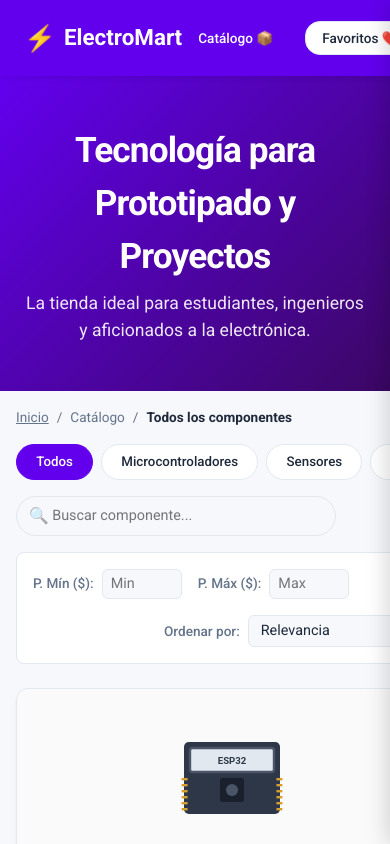
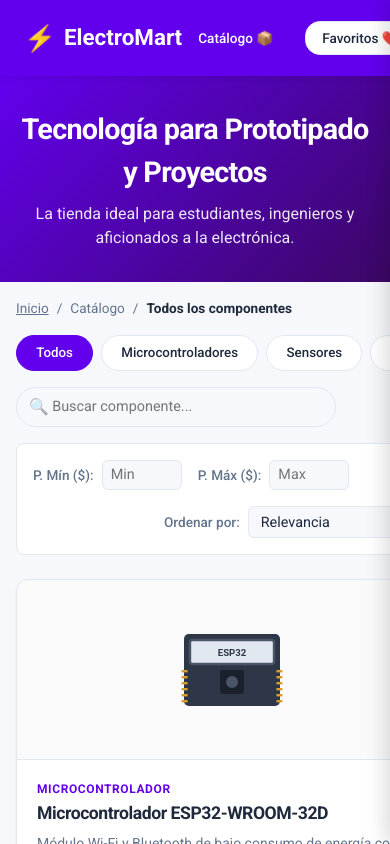
Before and after one commit to aadrian56/Tienda-de-tecnologia, a Next.js app: page / in a window 390 px wide. Shown: the top 844 px of the page. Built offline with nearby package versions, Linux system fonts and the light colour scheme.

Commit message:
Responsive
Actualizando

```diff
--- a/src/app/globals.css
+++ b/src/app/globals.css
@@ -126,7 +126,7 @@
   display: flex;
   justify-content: space-between;
   align-items: center;
-  max-width: 1200px;
+  max-width: 100%; /* Changed to 100% for full fluid width */
   margin: 0 auto;
   width: 100%;
 }
@@ -183,8 +183,14 @@
 .hero {
   background: linear-gradient(135deg, var(--primary) 0%, #3b0764 100%);
   color: white;
-  padding: 3rem 1.5rem;
+  padding: 2rem 1rem;
   text-align: center;
+}
+
+@media (min-width: 768px) {
+  .hero {
+    padding: 3rem 1.5rem;
+  }
 }
 
 .hero-content {
@@ -194,25 +200,50 @@
 
 .hero h2 {
   color: white;
-  font-size: 2.2rem;
+  font-size: 1.8rem;
   margin-bottom: 0.5rem;
+}
+
+@media (min-width: 768px) {
+  .hero h2 {
+    font-size: 2.2rem;
+  }
 }
 
 .hero p {
   opacity: 0.9;
-  font-size: 1.1rem;
+  font-size: 1rem;
+}
+
+@media (min-width: 768px) {
+  .hero p {
+    font-size: 1.1rem;
+  }
 }
 
 /* Main Content Grid */
 .main-content {
   flex: 1;
-  max-width: 1200px;
+  max-width: 100%; /* Fully fluid for ANY screen size */
   margin: 0 auto;
-  padding: 1.5rem;
+  padding: 1rem;
   width: 100%;
   display: grid;
-  grid-template-columns: 1fr; /* Single column on mobile */
+  grid-template-columns: 1fr; /* Single column on mobile and tablet */
   gap: 1.5rem;
+}
+
+@media (min-width: 768px) {
+  .main-content {
+    padding: 1.5rem;
+  }
+}
+
+@media (min-width: 1024px) {
+  .main-content {
+    grid-template-columns: 1fr 400px; /* Split layout on desktop */
+    align-items: start; /* Fixes vertical alignment pushing elements down */
+  }
 }
 
 /* Filter Section */
@@ -259,12 +290,14 @@
 .products-grid {
   display: grid;
   grid-template-columns: 1fr; /* 1 col on mobile */
-  gap: 1.25rem;
+  gap: 1rem;
 }
 
 @media (min-width: 540px) {
   .products-grid {
-    grid-template-columns: repeat(2, 1fr);
+    /* Magic CSS: Automatically fits as many 280px columns as possible based on screen width */
+    grid-template-columns: repeat(auto-fill, minmax(280px, 1fr));
+    gap: 1.25rem;
   }
 }
 
@@ -431,8 +464,8 @@
   cursor: not-allowed;
 }
 
-/* Sidebar / Cart and Checkout Column - Styled as Drawer on Mobile */
-@media (max-width: 767px) {
+/* Sidebar / Cart and Checkout Column - Styled as Drawer on Mobile and Tablet */
+@media (max-width: 1023px) {
   .cart-sidebar-overlay {
     position: fixed;
     top: 0;
@@ -483,16 +516,19 @@
 }
 
 /* Sidebar / Cart and Checkout Column - Static Sidebar on Desktop */
-@media (min-width: 768px) {
+@media (min-width: 1024px) {
   .cart-sidebar-overlay {
     display: none !important;
   }
 
   .cart-sidebar {
-    position: static;
+    position: sticky; /* Makes the cart follow you as you scroll! */
+    top: 90px; /* Height of the sticky header + some gap */
     width: auto;
     max-width: none;
     height: fit-content;
+    max-height: calc(100vh - 110px); /* Prevents it from overflowing the screen vertically */
+    overflow-y: auto; /* Allows scrolling inside the cart if it gets too long */
     box-shadow: var(--shadow);
     transform: none;
     border-radius: var(--radius);
```
